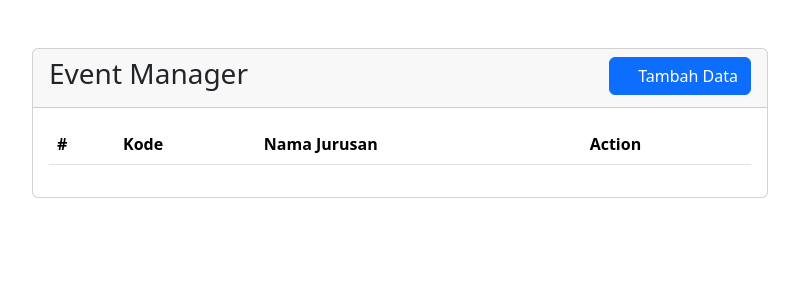
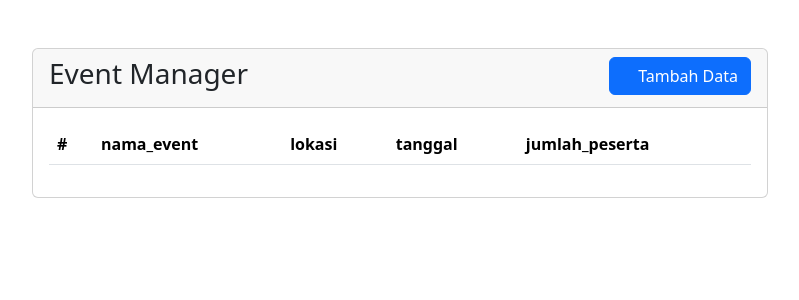
Before and after one commit to ihwanariga07/UTS, a PHP site: page /UTS_IHWAN/event/index.php in a window 1280 px wide. Shown: the part 76-376 px from the top of the page, without its empty margins (240-1039 px from the left). Run offline with PHP 8.4, Linux system fonts and the light colour scheme; data that the repository does not hold is empty; some web fonts are replaced.

Commit message:
merubah semua fiel di form event

```diff
--- a/event/index.php
+++ b/event/index.php
@@ -25,9 +25,10 @@
                 <thead>
                     <tr>
                         <th scope="col">#</th>
-                        <th scope="col">Kode</th>
-                        <th scope="col">Nama Jurusan</th>
-                        <th scope="col">Action</th>
+                        <th scope="col">nama_event</th>
+                        <th scope="col">lokasi</th>
+                        <th scope="col">tanggal</th>
+                        <th scope="col">jumlah_peserta</th>
                     </tr>
                 </thead>
                 <tbody>
```
Also changed, not shown: event/form.php (+13 -5 lines).
